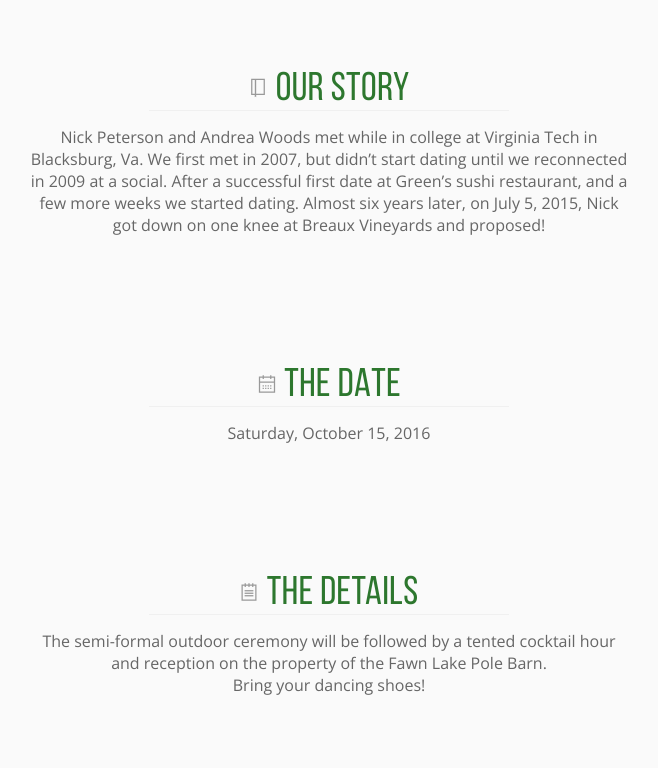
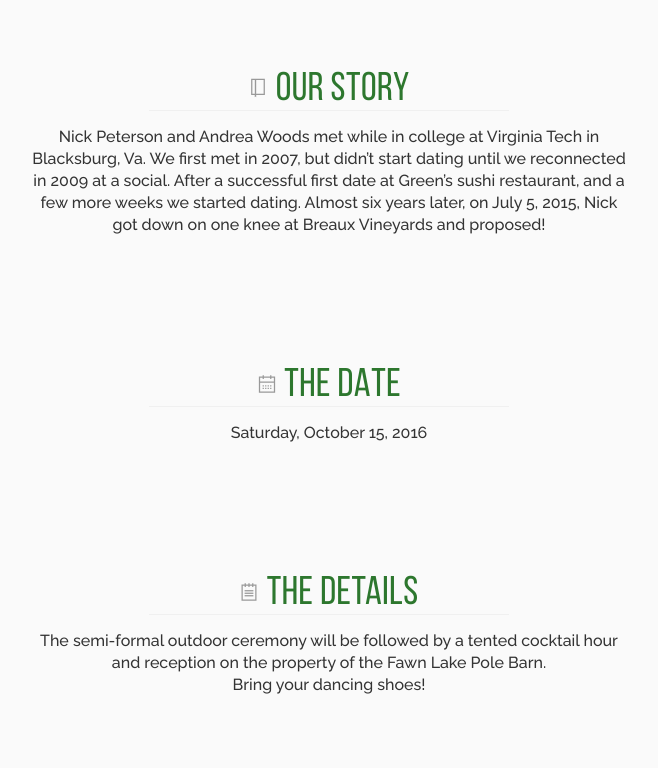
Before and after one commit to Swelly/ThePetersonWedding, a plain HTML site: page site/index.html in a window 1280 px wide. Shown: the part 860-1628 px from the top of the page, without its empty margins (311-969 px from the left). Drawn offline with nearby package versions, Linux system fonts and the light colour scheme.

```diff
--- a/site/css/fonts.css
+++ b/site/css/fonts.css
@@ -1,4 +1,4 @@
-@import url(https://fonts.googleapis.com/css?family=Lora:400,400italic|Open+Sans:400,300);
+@import url(https://fonts.googleapis.com/css?family=Raleway:500|Open+Sans:400,300);
 /*
 
 This import from Google gives you access to Lora and Open Sans
--- a/site/css/styles.css
+++ b/site/css/styles.css
@@ -22,10 +22,13 @@
 */
 
 body, html {
-  font-family: "Open Sans", sans-serif;
+  font-family: "Raleway", sans-serif;
   text-align: center;
   background: #fafafa;
   font-size: 17px;
+  -webkit-font-smoothing: antialiased;
+  -ms-text-size-adjust: 100%;
+  -webkit-text-size-adjust: 100%;
 }
 
 /* Whenever someone highlights text */
@@ -186,14 +189,14 @@
 }
 
 p {
-  font-family: "Open Sans";
+  font-family: "Raleway";
   font-size: 16px;
-  color: #666;
+  color: #333;
   line-height: 22px;
 }
 
 /* fallbacks have comma seperations */
-ul {font-family: "Open Sans", Helvetica, Arial, sans-serif;}
+ul {font-family: "Raleways", Helvetica, Arial, sans-serif;}
 
 
 .details-section {
```
